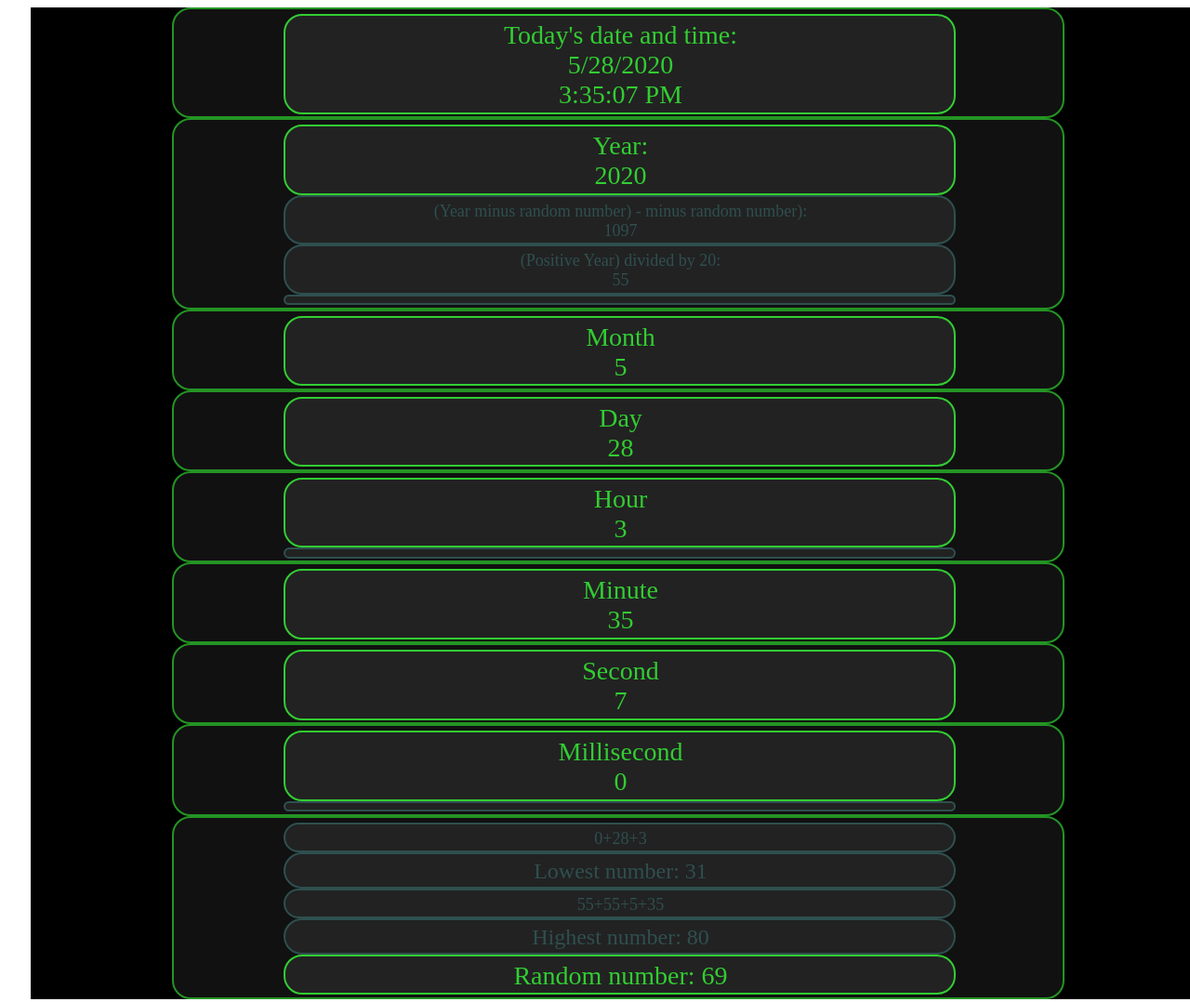
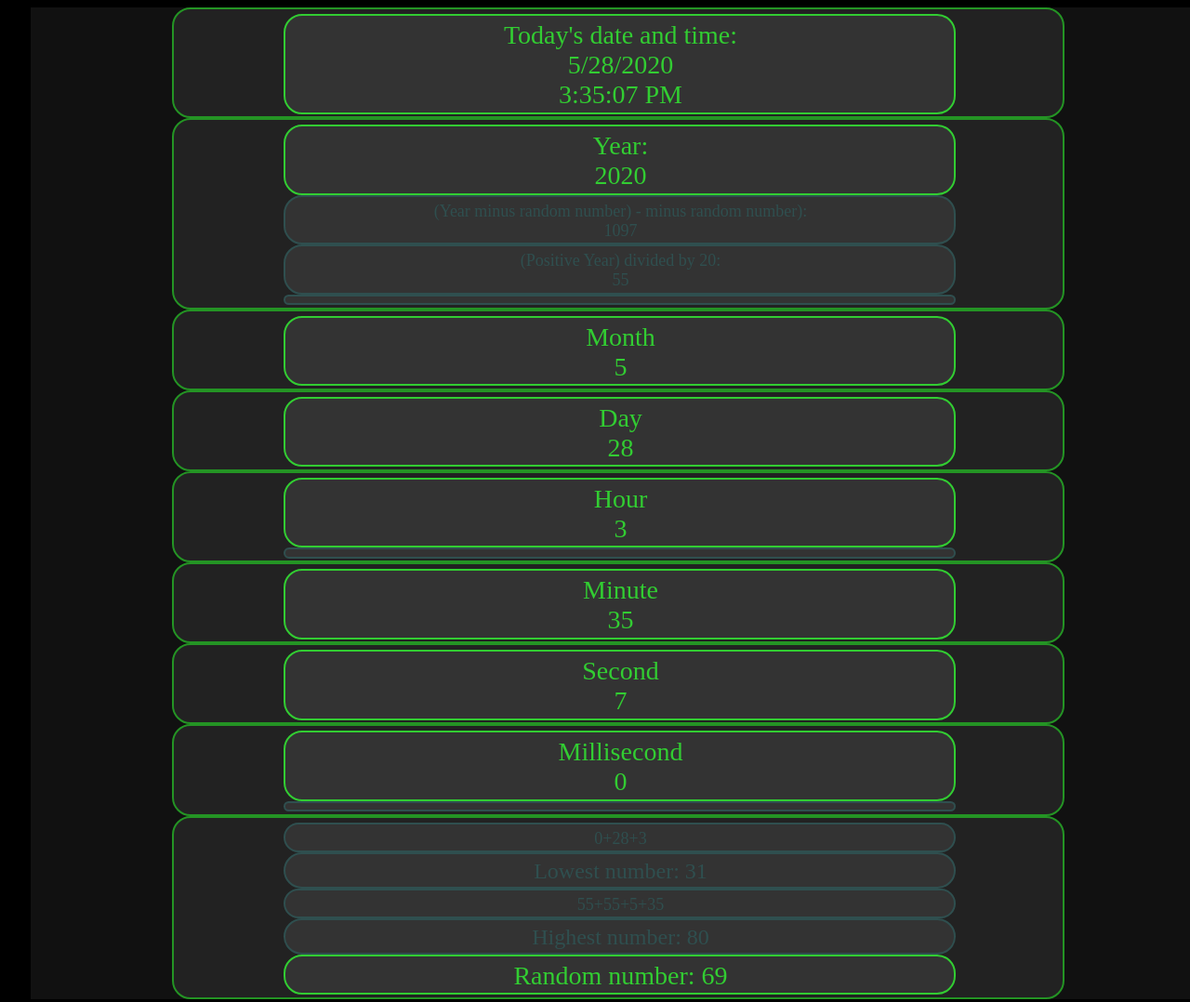
Before and after one commit to kordldurham/impractical_clock, a plain HTML site: page index.html in a window 1280 px wide. Shown: the whole page at 93% size. Drawn offline with Linux system fonts and the light colour scheme.

Commit message:
Update index.css

```diff
--- a/index.css
+++ b/index.css
@@ -1,12 +1,16 @@
+body {
+    background-color: #000;
+}
+
 main {
-    background-color: #000000;
+    background-color: #111;
     height: 100%;
     width: 100%;
     margin: 0 25px 0 25px;
 }
 
 .backdiv {
-    background-color: #111111;
+    background-color: #222;
     color: rgb(36, 148, 36);
     border-radius: 20px 20px 20px 20px;
     padding: 5px 2.5px 2.5px 5px;
@@ -22,7 +26,7 @@ main {
 }
 
 div {
-    background-color: #222;
+    background-color:#333;
     color: white;
     border-radius: 20px 20px 20px 20px;
     padding: 5px 2.5px 2.5px 5px;
```
